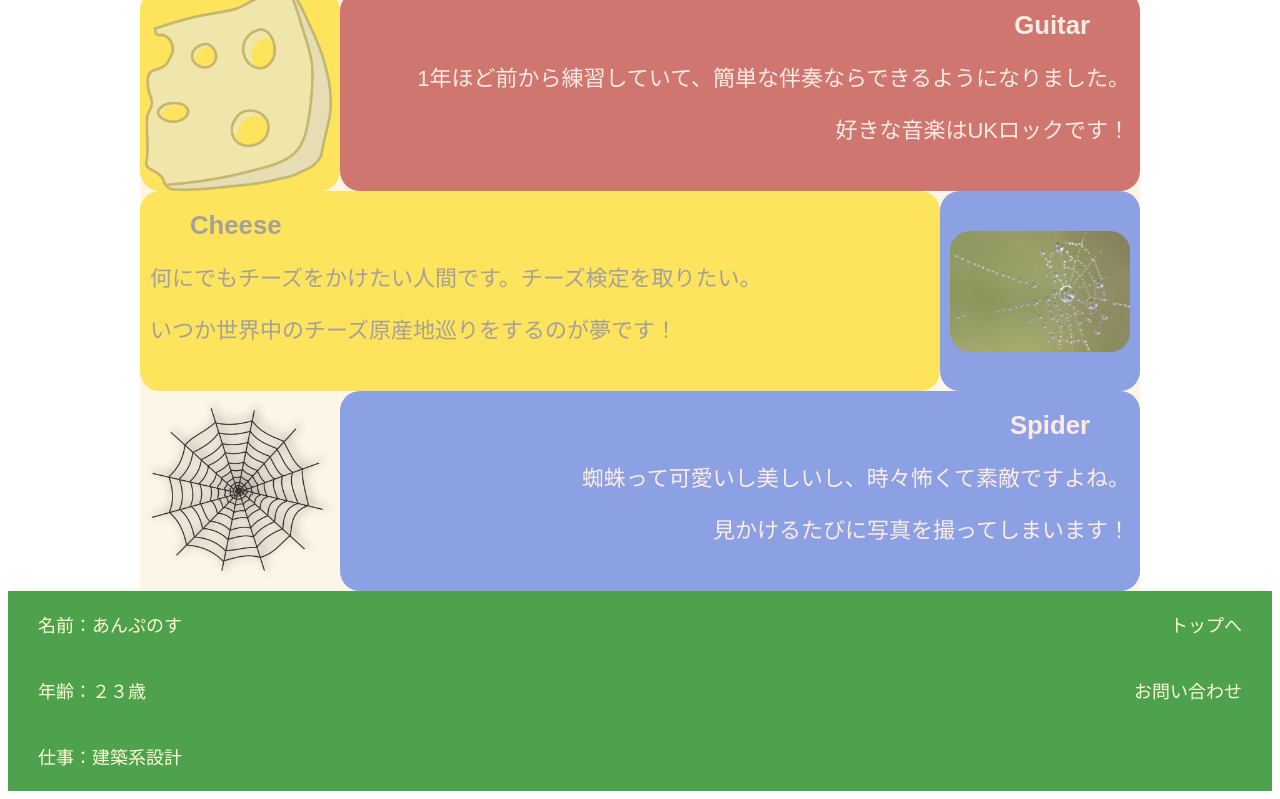
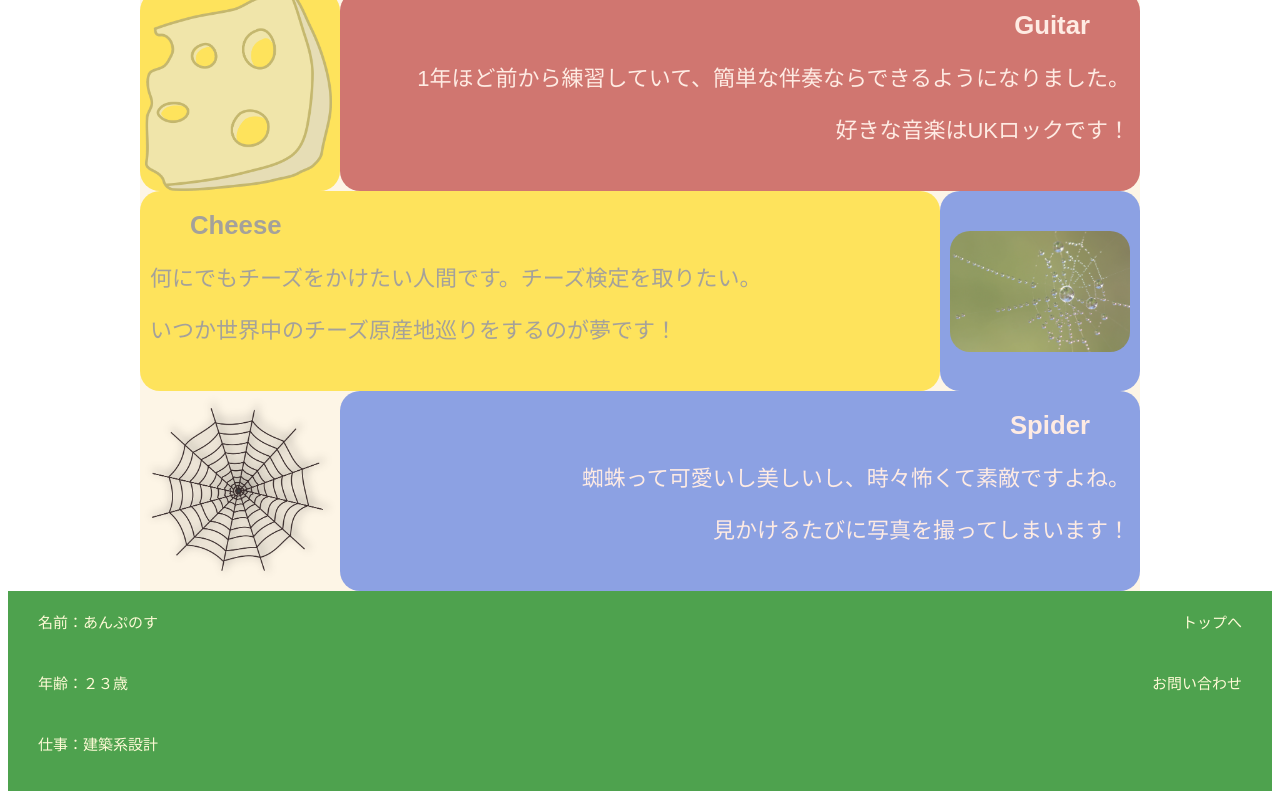
Before and after one commit to suofamp/Eternal-Second, a plain HTML site: page index.html in a window 1280 px wide. Shown: the part 269-1068 px from the top of the page. Drawn offline with Linux system fonts and the light colour scheme.

Commit message:
Update stylesass.css

```diff
--- a/stylesass.css
+++ b/stylesass.css
@@ -300,7 +300,7 @@ footer .myself {
   width: 100%;
 }
 footer .myself p {
-  font-size: 18px;
+  font-size: 15px;
 }
 @media (max-width: 1000px) {
   footer .myself p {
@@ -316,7 +316,7 @@ footer .submenu {
   text-align: right;
 }
 footer .submenu p {
-  font-size: 18px;
+  font-size: 15px;
 }
 @media (max-width: 1000px) {
   footer .submenu p {
```
